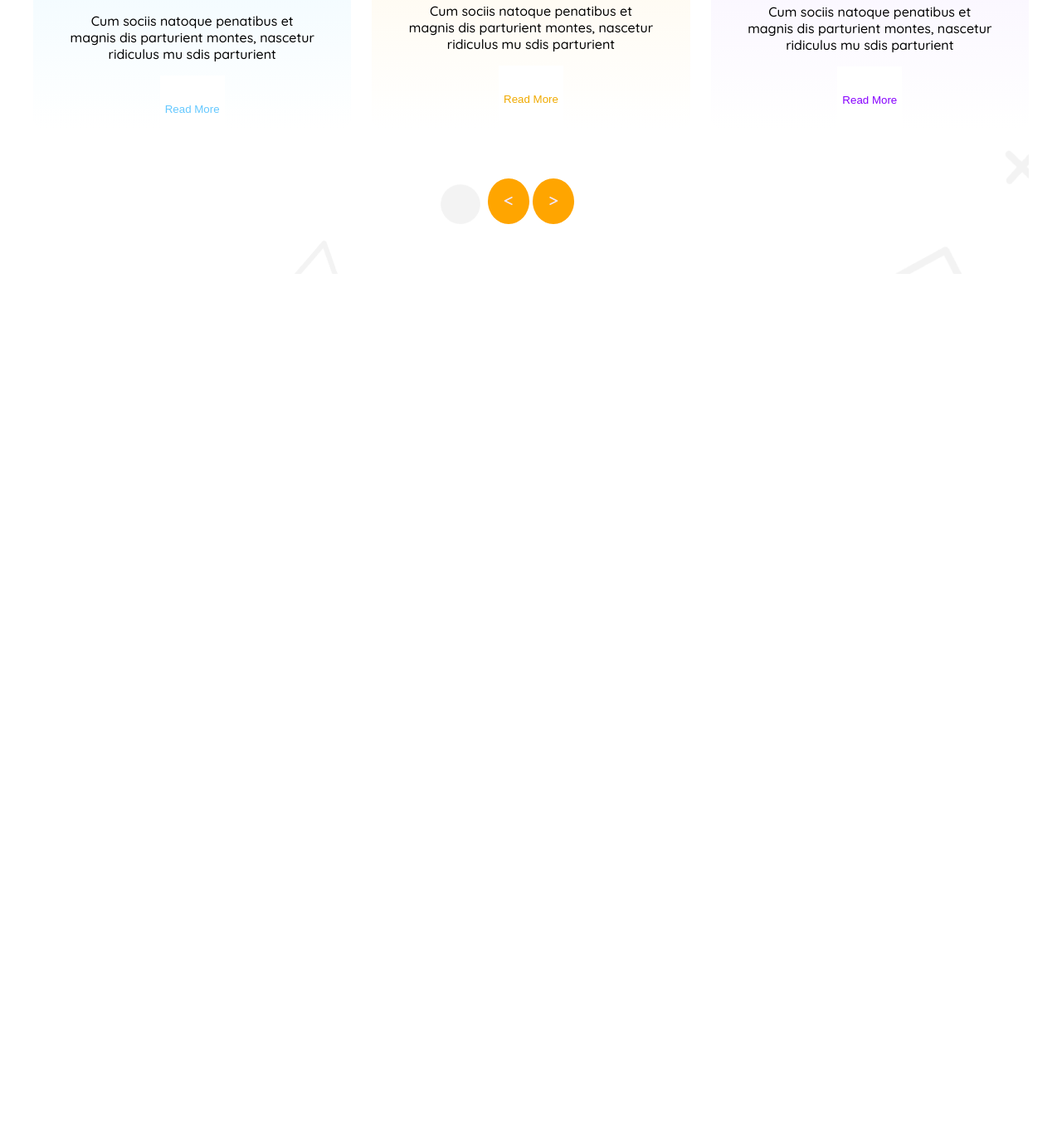
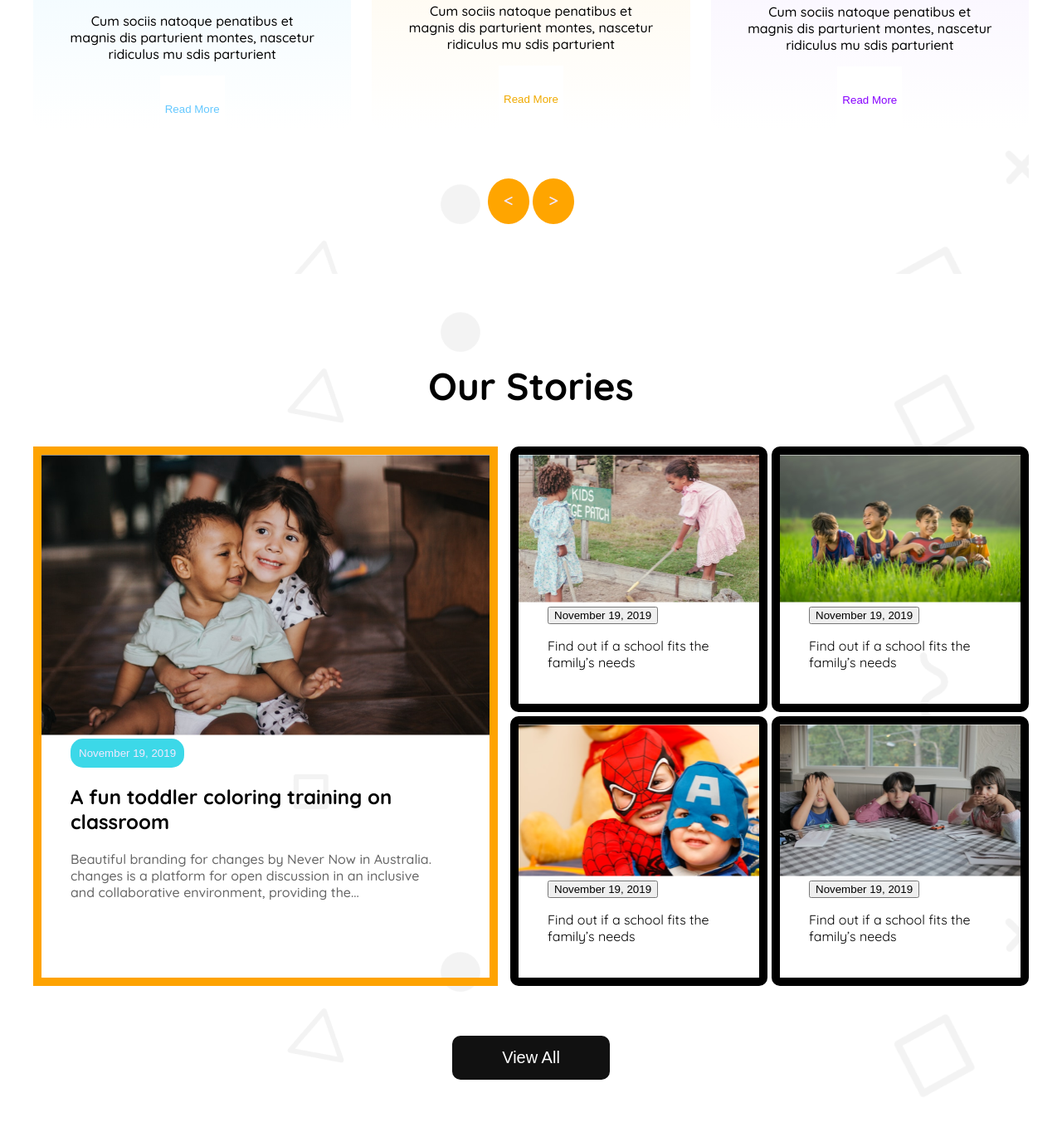
Before and after one commit to mahatab6/child-school, a plain HTML site: page index.html in a window 1280 px wide. Shown: the part 1277-2641 px from the top of the page at 83% size. Before the commit the page ends 1615 px from the top, so only its background shows below. Drawn offline with Linux system fonts and the light colour scheme.

Commit message:
stories section added

```diff
--- a/index.html
+++ b/index.html
@@ -94,6 +94,73 @@
 
         </section>
 
+
+        <section class="our-stories">
+            <div>
+                <h3>Our Stories</h3>
+            </div>
+            <div class="stories-card">
+
+
+                <div class="story-1">
+                    <div class="story-btn">
+                        <img src="image/story-1.png" alt="">
+                        <button>November 19, 2019</button>
+                    </div>
+
+                    <h2>A fun toddler coloring training on
+                        classroom</h2>
+                    <p>Beautiful branding for changes by Never Now in Australia.
+                        changes is a platform for open discussion in an inclusive and
+                        collaborative environment, providing the...</p>
+                </div>
+                <div class="story-grid">
+                    <div class="story2">
+                        <img src="image/story-2.png" alt="">
+                        <button>November 19, 2019</button>
+                        <p>Find out if a school fits the
+                            family’s needs</p>
+                    </div>
+                    <div class="story2">
+                        <img src="image/story-3.png" alt="">
+                        <button>November 19, 2019</button>
+                        <p>Find out if a school fits the
+                            family’s needs</p>
+                    </div>
+                    <div class="story2">
+                        <img src="image/story-4.png" alt="">
+                        <button>November 19, 2019</button>
+                        <p>Find out if a school fits the
+                            family’s needs</p>
+                    </div>
+                    <div class="story7 story2">
+                        <img src="image/story-4.png" alt="">
+                        <button>November 19, 2019</button>
+                        <p>Find out if a school fits the
+                            family’s needs</p>
+                    </div>
+                    <div class="story7 story2">
+                        <img src="image/story-4.png" alt="">
+                        <button>November 19, 2019</button>
+                        <p>Find out if a school fits the
+                            family’s needs</p>
+                    </div>
+                    <div class="story2">
+                        <img src="image/story-5.png" alt="">
+                        <button>November 19, 2019</button>
+                        <p>Find out if a school fits the
+                            family’s needs</p>
+                    </div>
+
+                </div>
+
+            </div>
+            <div class="view-btn">
+                <button id="view">View All</button>
+            </div>
+
+        </section>
+
     </main>
 
     <footer>
--- a/style.css
+++ b/style.css
@@ -301,3 +301,117 @@
         display: none;
     }
    }
+
+/* Our-Stories-section */
+
+.our-stories{
+    background-image: url("./image/bg.png");
+    max-width: 1200px;
+    margin: 0 auto;
+}
+
+.stories-card{
+    display: flex;
+    gap: 15px;
+}
+.our-stories h3{
+    font-weight: bold;
+    font-size: 2.85rem;
+    text-align: center;
+    padding-top: 60px;
+}
+
+.our-stories{
+    display: ;
+}
+.story-1{
+    width: 540px;
+    height: 630px;
+    border: 10px solid rgba(254, 163, 1, 1);
+
+}
+
+.story-btn button{
+    background-color: rgba(60, 216, 232, 1);
+    color: #F2E8FF;
+    border-radius: 15px;
+    padding: 10px;
+    border: none;
+    margin-left: 35px;
+}
+
+.story-1 h2{
+    font-weight: bold;
+    font-size: 1.5rem;
+    margin-left: 35px;
+
+}
+
+.story-1 p{
+    font-weight: 500;
+    font-size: 1rem;
+    margin-left: 35px;
+    margin-right: 68px;
+    color: rgba(102, 102, 102, 1);
+}
+
+
+.story-grid{
+    display: grid;
+    grid-template-columns: repeat(2,1fr);
+    gap: 5px;
+}
+.story-grid img{
+    width: 100%;
+}
+
+.story2{
+    border-radius: 10px;
+    border: 10px solid black;
+    /* width: 290px;
+    height: 300px; */
+}
+
+.story2 button{
+    margin-left: 35px;
+}
+
+.story2 p{
+    margin-left: 35px;
+}
+
+.view-btn{
+    text-align: center;
+    padding-bottom: 60px;
+    margin-top: 60px;
+    margin-bottom: 60px;
+}
+
+.our-stories #view{
+    background-color:rgba(17, 17, 17, 1);
+    padding: 15px 60px ;
+    font-size: 1.25rem;
+    color: white;
+    border-radius: 10px;
+    border: none;
+}
+
+/* responsive-our-stories */
+
+@media screen and (max-width:500px) {
+   .story-1{
+    display: none;
+   }
+   .story-grid{
+    display: grid;
+    grid-template-columns: repeat(2,1fr);
+    }
+
+}
+
+@media screen and (min-width:500px) {
+    .story7{
+        display: none;
+    }
+
+}
```
